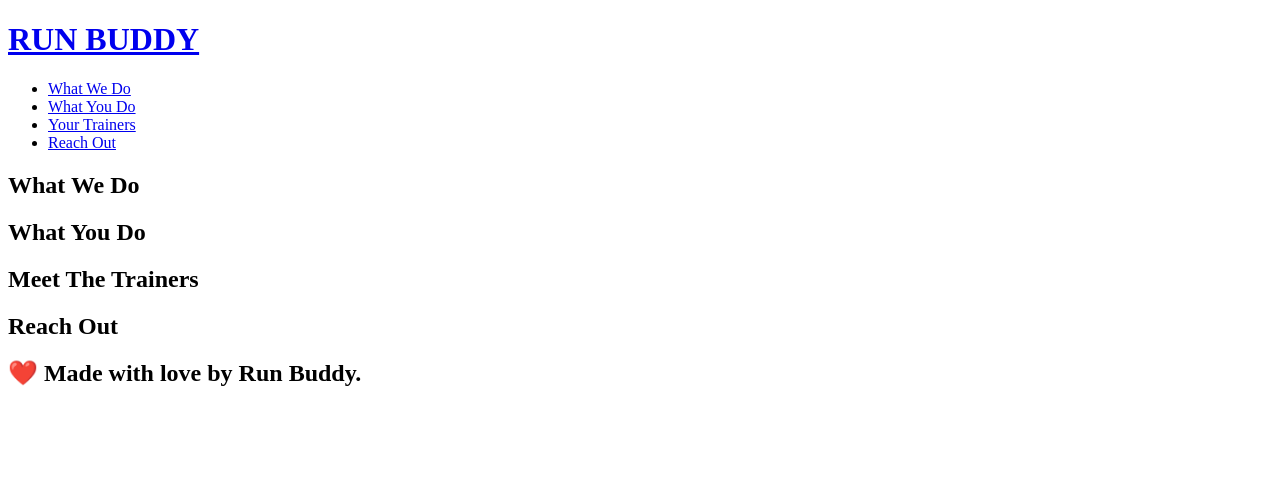
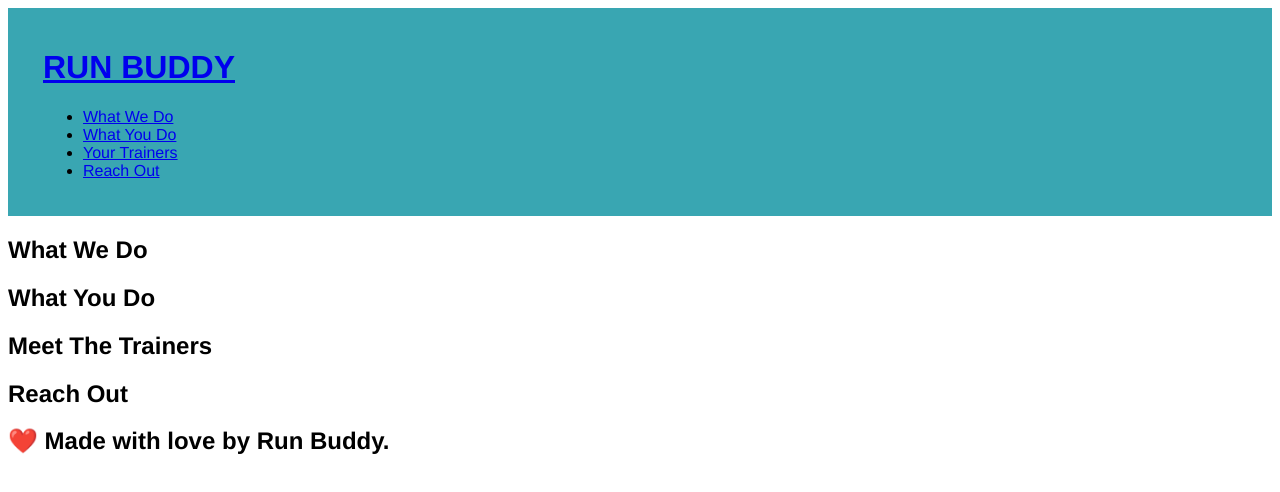
Before and after one commit to dbcomps/run-buddy, a plain HTML site: page index.html in a window 1280 px wide. Drawn offline with Linux system fonts and the light colour scheme.

Commit message:
add stylesheet

```diff
--- /dev/null
+++ b/assets/css/style.css
@@ -0,0 +1,16 @@
+body {
+
+	font-family: Helvetica, Arial, sans-serif;
+
+
+}
+
+/* apply styles to <header> */
+
+header {
+
+	padding: 20px 35px;
+
+	background-color: #39a6b2;
+
+}
--- a/index.html
+++ b/index.html
@@ -4,6 +4,7 @@
 <head>
   <meta charset="UTF-8" />
   <title>Run Buddy</title>
+  <link href="./assets/css/style.css" rel="stylesheet"/>
 </head>
 
 <body>
```
